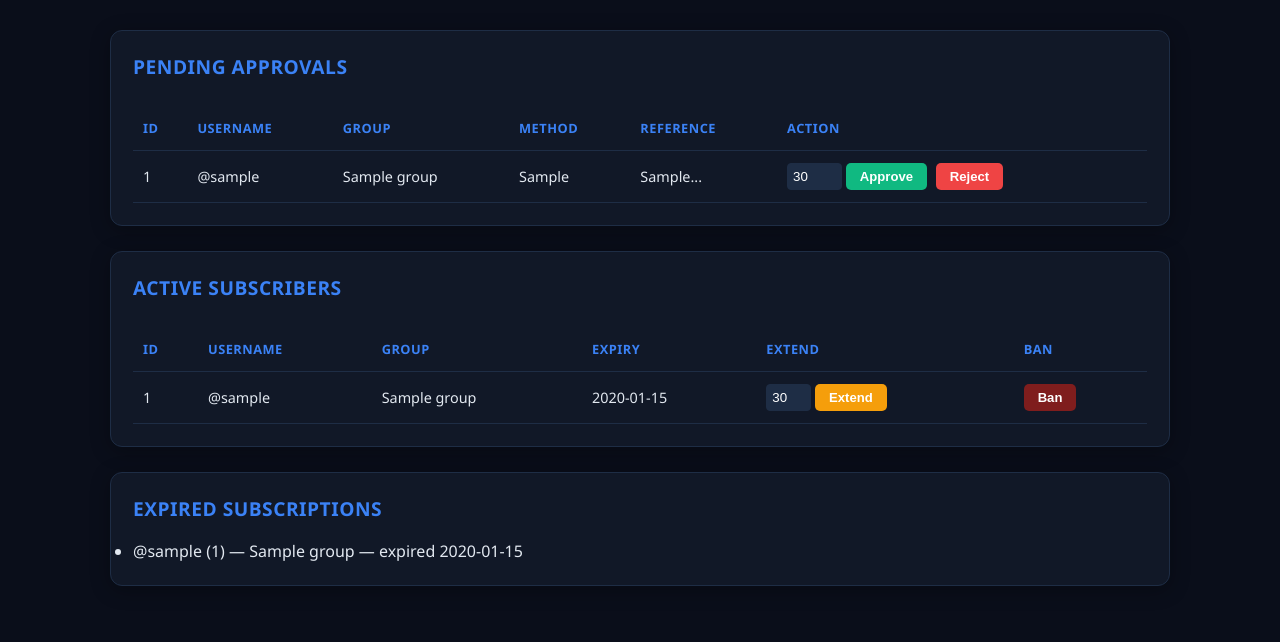
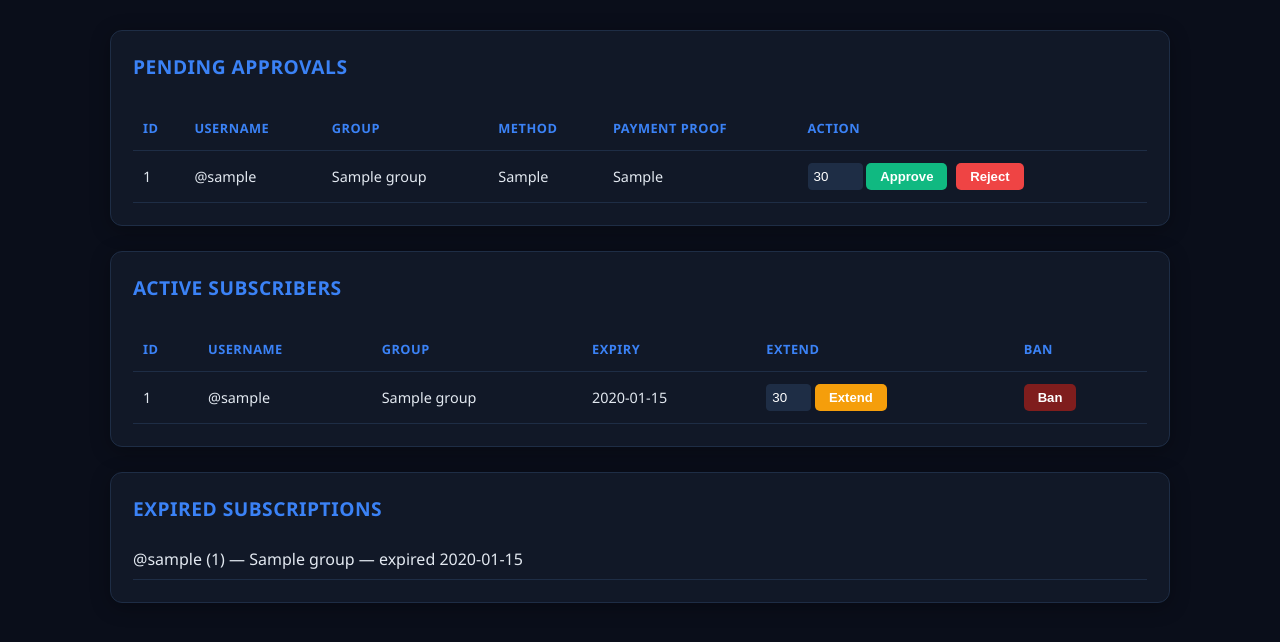
Before and after one commit to Daviesomoke/Telegram-Subscription-Access-Management-System, a Flask app: template templates/dashboard.html in a window 1280 px wide. Shown: the part 79-721 px from the top of the page. Run offline with Flask 3, Linux system fonts and the light colour scheme; the template is opened without the code that fills it: most values are stand-ins (such as "Sample title", 1, 10 or a date in 2020); parts of the project's set-up code (start-up, migrations or seed data) failed here and were passed over.

Commit message:
Add files via upload

```diff
--- a/templates/dashboard.html
+++ b/templates/dashboard.html
@@ -1,13 +1,21 @@
+
+
+
+
+
+
+
+
+
+
 <!DOCTYPE html>
 <html lang="en">
-
 <head>
     <meta charset="UTF-8">
     <meta name="viewport" content="width=device-width, initial-scale=1.0">
     <title>Admin Dashboard</title>
     <link rel="stylesheet" href="{{ url_for('static', filename='style.css') }}">
 </head>
-
 <body class="dark">
     <header>
         <h1>Subscription Dashboard</h1>
@@ -33,7 +41,7 @@
                         <th>Username</th>
                         <th>Group</th>
                         <th>Method</th>
-                        <th>Reference</th>
+                        <th>Payment Proof</th>
                         <th>Action</th>
                     </tr>
                 </thead>
@@ -44,15 +52,24 @@
                         <td data-label="Username">@{{ u.username or 'N/A' }}</td>
                         <td data-label="Group">{{ u.group.name if u.group else 'N/A' }}</td>
                         <td data-label="Method">{{ u.payment_method }}</td>
-                        <td data-label="Reference">{{ u.transaction_ref[:40] if u.transaction_ref else 'N/A' }}...</td>
+                        <td data-label="Payment Proof">
+                            {% if u.transaction_ref and u.transaction_ref.startswith('Photo:') %}
+                                {% set file_id = u.transaction_ref.replace('Photo: ', '') %}
+                                <a class="proof-link" href="https://t.me/{{ u.username or '' }}" target="_blank">
+                                    📷 View on Telegram
+                                </a>
+                                <br>
+                                <small style="color:#64748b;font-size:0.75rem;">File ID: {{ file_id[:30] }}...</small>
+                            {% else %}
+                                {{ u.transaction_ref[:60] if u.transaction_ref else 'N/A' }}
+                            {% endif %}
+                        </td>
                         <td class="actions" data-label="Action">
-                            <form method="POST" action="{{ url_for('approve_user', telegram_id=u.telegram_id) }}"
-                                style="display:inline;">
+                            <form method="POST" action="{{ url_for('approve_user', telegram_id=u.telegram_id) }}" style="display:inline;">
                                 <input type="number" name="days" value="30" min="1" style="width:55px;">
                                 <button type="submit" class="btn-approve">Approve</button>
                             </form>
-                            <form method="POST" action="{{ url_for('reject_user', telegram_id=u.telegram_id) }}"
-                                style="display:inline;">
+                            <form method="POST" action="{{ url_for('reject_user', telegram_id=u.telegram_id) }}" style="display:inline;">
                                 <button type="submit" class="btn-reject">Reject</button>
                             </form>
                         </td>
@@ -89,15 +106,13 @@
                         <td data-label="Group">{{ u.group.name if u.group else 'N/A' }}</td>
                         <td data-label="Expiry">{{ u.expiry_date.strftime('%Y-%m-%d') if u.expiry_date else 'N/A' }}</td>
                         <td data-label="Extend">
-                            <form method="POST" action="{{ url_for('extend_user', telegram_id=u.telegram_id) }}"
-                                style="display:inline;">
+                            <form method="POST" action="{{ url_for('extend_user', telegram_id=u.telegram_id) }}" style="display:inline;">
                                 <input type="number" name="days" value="30" min="1" style="width:45px;">
                                 <button type="submit" class="btn-extend">Extend</button>
                             </form>
                         </td>
                         <td data-label="Ban">
-                            <form method="POST" action="{{ url_for('ban_user', telegram_id=u.telegram_id) }}"
-                                style="display:inline;">
+                            <form method="POST" action="{{ url_for('ban_user', telegram_id=u.telegram_id) }}" style="display:inline;">
                                 <button type="submit" class="btn-ban">Ban</button>
                             </form>
                         </td>
@@ -114,10 +129,13 @@
     <section class="card">
         <h2>Expired Subscriptions</h2>
         {% if expired %}
-        <ul>
+        <ul style="list-style:none;padding:0;">
             {% for u in expired %}
-            <li>@{{ u.username or 'N/A' }} ({{ u.telegram_id }}) — {{ u.group.name if u.group else 'N/A' }} — expired
-                {{ u.expiry_date.strftime('%Y-%m-%d') if u.expiry_date else 'N/A' }}</li>
+            <li style="padding:8px 0;border-bottom:1px solid var(--border);">
+                @{{ u.username or 'N/A' }} ({{ u.telegram_id }}) —
+                {{ u.group.name if u.group else 'N/A' }} —
+                expired {{ u.expiry_date.strftime('%Y-%m-%d') if u.expiry_date else 'N/A' }}
+            </li>
             {% endfor %}
         </ul>
         {% else %}
@@ -125,5 +143,4 @@
         {% endif %}
     </section>
 </body>
-
 </html>
```
